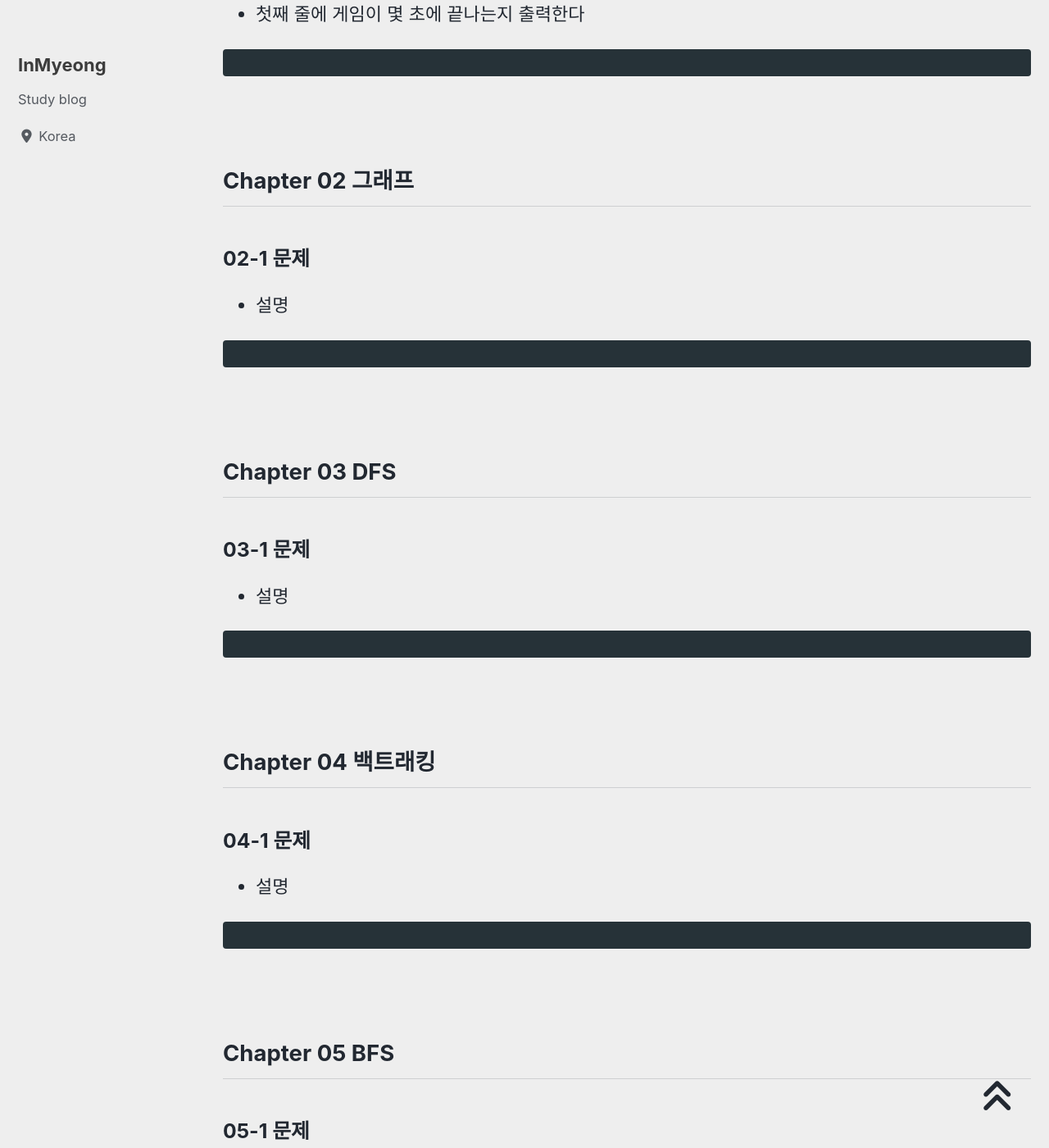
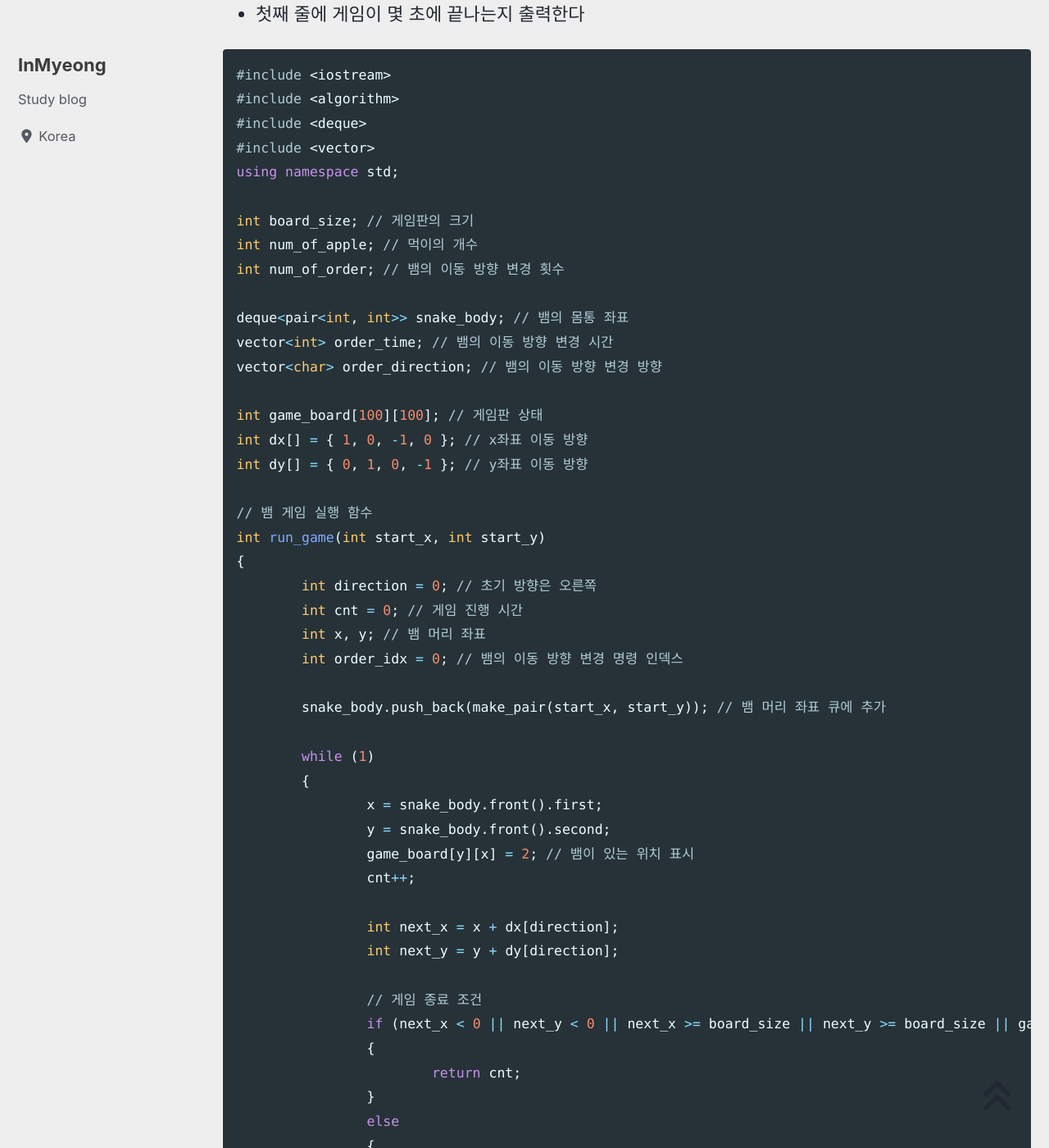
Before and after one commit to devMyeong/devMyeong.github.io, a Jekyll site: the page built from _posts/codingTest/2023-05-01-삼성기출.md, in a window 1280 px wide and 1400 px high, scrolled down 997 px. Shown: the whole window at 82% size. Built offline with Jekyll 4.4.1, drawn with Linux system fonts in a browser that asks for light colours; cached includes are drawn as plain includes; nearby versions of some CDN libraries; some web fonts are replaced; comment, search, counter and statistics services are not loaded; some of the changed text lies outside the part shown.

Commit message:
Docs : 삼성 기출 추가

````diff
--- a/_posts/codingTest/2023-05-01-삼성기출.md
+++ b/_posts/codingTest/2023-05-01-삼성기출.md
@@ -21,6 +21,113 @@ last_modified_at: 2023-05-01
 - 첫째 줄에 게임이 몇 초에 끝나는지 출력한다
 
 ```cpp
+#include <iostream>
+#include <algorithm>
+#include <deque>
+#include <vector>
+using namespace std;
+
+int board_size; // 게임판의 크기
+int num_of_apple; // 먹이의 개수
+int num_of_order; // 뱀의 이동 방향 변경 횟수
+
+deque<pair<int, int>> snake_body; // 뱀의 몸통 좌표
+vector<int> order_time; // 뱀의 이동 방향 변경 시간
+vector<char> order_direction; // 뱀의 이동 방향 변경 방향
+
+int game_board[100][100]; // 게임판 상태
+int dx[] = { 1, 0, -1, 0 }; // x좌표 이동 방향
+int dy[] = { 0, 1, 0, -1 }; // y좌표 이동 방향
+
+// 뱀 게임 실행 함수
+int run_game(int start_x, int start_y)
+{
+	int direction = 0; // 초기 방향은 오른쪽
+	int cnt = 0; // 게임 진행 시간
+	int x, y; // 뱀 머리 좌표
+	int order_idx = 0; // 뱀의 이동 방향 변경 명령 인덱스
+
+	snake_body.push_back(make_pair(start_x, start_y)); // 뱀 머리 좌표 큐에 추가
+
+	while (1)
+	{
+		x = snake_body.front().first;
+		y = snake_body.front().second;
+		game_board[y][x] = 2; // 뱀이 있는 위치 표시
+		cnt++;
+
+		int next_x = x + dx[direction];
+		int next_y = y + dy[direction];
+
+		// 게임 종료 조건
+		if (next_x < 0 || next_y < 0 || next_x >= board_size || next_y >= board_size || game_board[next_y][next_x] == 2)
+		{
+			return cnt;
+		}
+		else
+		{
+			snake_body.push_front(make_pair(next_x, next_y)); // 뱀 머리를 다음 위치로 이동
+
+			// 먹이를 먹은 경우
+			if (game_board[next_y][next_x] != 1) {
+				int tail_x = snake_body.back().first;
+				int tail_y = snake_body.back().second;
+				game_board[tail_y][tail_x] = 0; // 꼬리 제거
+				snake_body.pop_back(); // 뱀 꼬리 제거
+			}
+
+			// 뱀의 이동 방향 변경
+			if (cnt == order_time[order_idx])
+			{
+				if (order_direction[order_idx] == 'L')
+				{ // 왼쪽으로 회전
+					direction += 3;
+					direction %= 4;
+				}
+				else
+				{ // 오른쪽으로 회전
+					direction += 1;
+					direction %= 4;
+				}
+
+				if (order_idx < order_time.size() - 1)
+				{
+					order_idx++;
+				}
+			}
+		}
+	}
+}
+int main()
+{
+	ios_base::sync_with_stdio(false);
+	cin.tie(0);
+
+	cin >> board_size;
+
+	// 사과
+	cin >> num_of_apple;
+	for (int i = 0; i < num_of_apple; i++)
+	{
+		int applex, appley;
+		cin >> applex >> appley;
+		game_board[applex - 1][appley - 1] = 1;
+	}
+
+	// 명령
+	cin >> num_of_order;
+	for (int i = 0; i < num_of_order; i++)
+	{
+		int t;
+		char d;
+		cin >> t >> d;
+		order_time.push_back(t);
+		order_direction.push_back(d);
+	}
+
+	cout << run_game(0, 0);
+	return 0;
+}
 ```
 
 <br>
````
